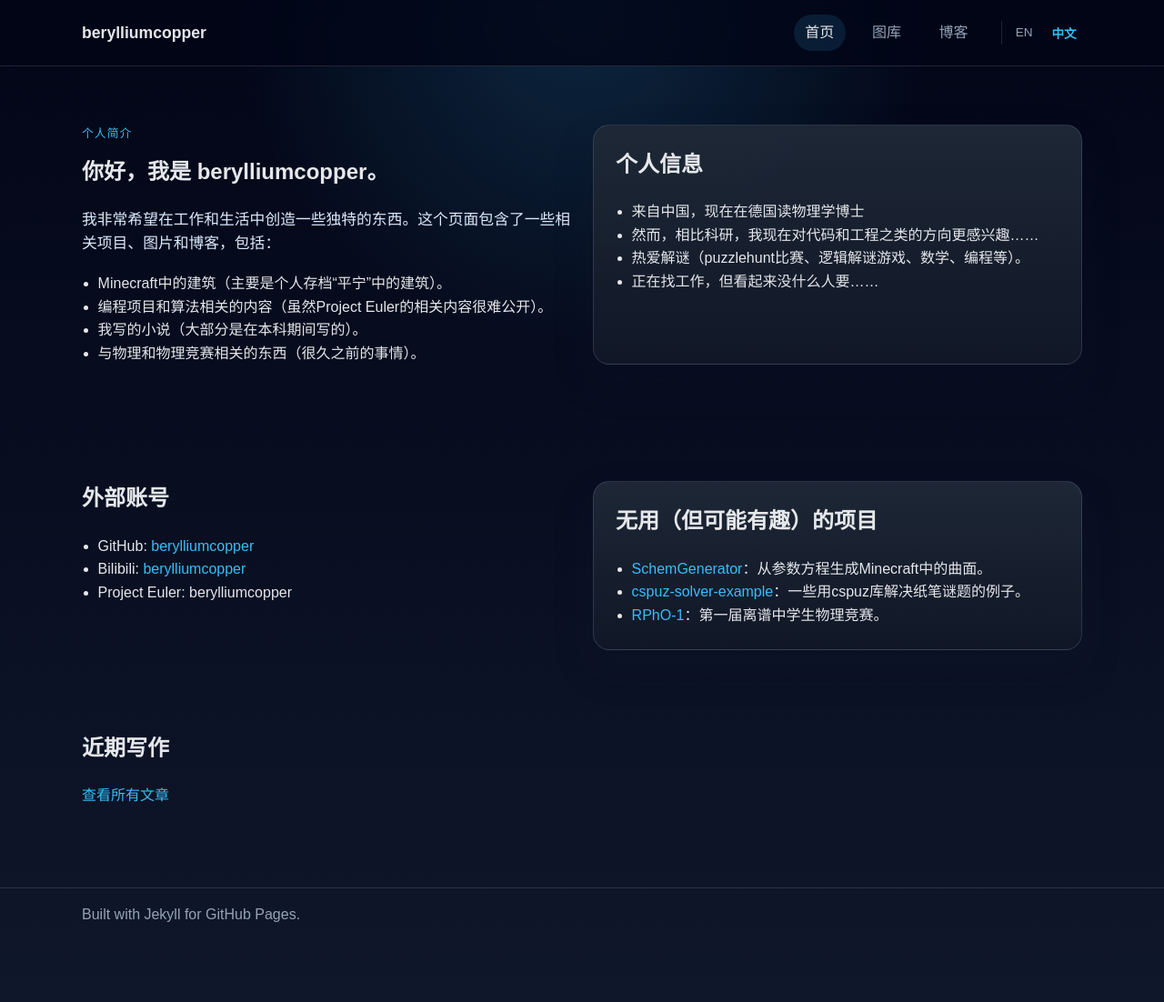
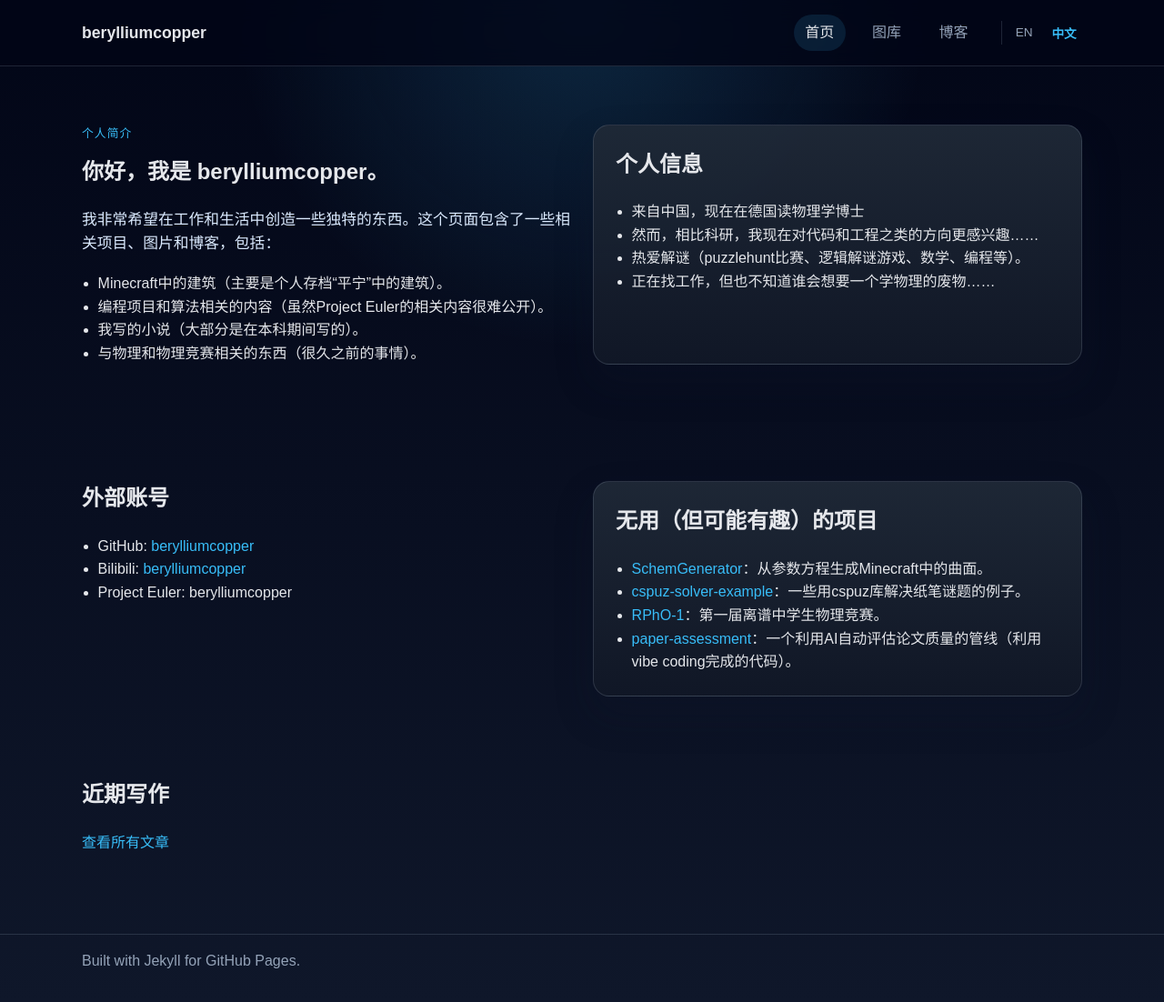
Before and after one commit to berylliumcopper/berylliumcopper.github.io, a Jekyll site: the page built from index.html, in a window 1280 px wide and 1102 px high. Shown: the whole window at 91% size. Built offline with Jekyll 4.4.1, drawn with Linux system fonts in a browser that asks for light colours.

Commit message:
add link to paper-assessment

```diff
--- a/index.html
+++ b/index.html
@@ -46,13 +46,13 @@ layout: default
             <li>Currently: Physics PhD student in Germany</li>
             <li>However, I'm more interested in coding and engineering than physics research right now...</li>
             <li>A fan of puzzle solving (puzzlehunt, games, mathematics, programming, etc.).</li>
-            <li>Actively looking for a job right now, but lack of interviews...</li>
+            <li>Actively looking for a job right now, but I don't know if anyone would want a stupid physics student...</li>
           </ul>
           <ul class="clean-list" data-lang="zh">
             <li>来自中国，现在在德国读物理学博士</li>
             <li>然而，相比科研，我现在对代码和工程之类的方向更感兴趣……</li>
             <li>热爱解谜（puzzlehunt比赛、逻辑解谜游戏、数学、编程等）。</li>
-            <li>正在找工作，但看起来没什么人要……</li>
+            <li>正在找工作，但也不知道谁会想要一个学物理的废物……</li>
           </ul>
         </aside>
       </div>
@@ -84,11 +84,13 @@ layout: default
             <li><a href="https://github.com/berylliumcopper/SchemGenerator">SchemGenerator</a>: Generating curved surface in Minecraft from parametric equations.</li>
             <li><a href="https://github.com/berylliumcopper/cspuz-solver-example">cspuz-solver-example</a>: Examples of using the cspuz library to solve pencil-and-paper puzzles.</li>
             <li><a href="https://github.com/berylliumcopper/RPhO-1">RPhO-1</a>: The first Ridiculous Physics Olympiad.</li>
+            <li><a href="https://github.com/berylliumcopper/paper-assessment">paper-assessment</a>: An automatic AI-powered pipeline to assess the quality of papers (from vibe coding).</li>
           </ul>
           <ul class="link-list" data-lang="zh">
             <li><a href="https://github.com/berylliumcopper/SchemGenerator">SchemGenerator</a>：从参数方程生成Minecraft中的曲面。</li>
             <li><a href="https://github.com/berylliumcopper/cspuz-solver-example">cspuz-solver-example</a>：一些用cspuz库解决纸笔谜题的例子。</li>
             <li><a href="https://github.com/berylliumcopper/RPhO-1">RPhO-1</a>：第一届离谱中学生物理竞赛。</li>
+            <li><a href="https://github.com/berylliumcopper/paper-assessment">paper-assessment</a>：一个利用AI自动评估论文质量的管线（利用vibe coding完成的代码）。</li>
           </ul>
         </aside>
       </div>
```
